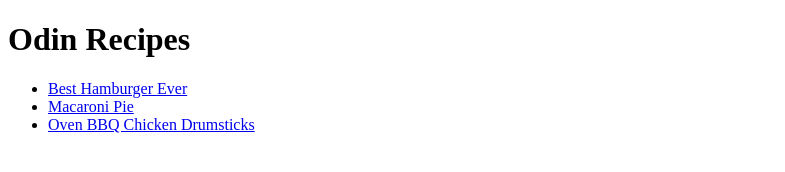
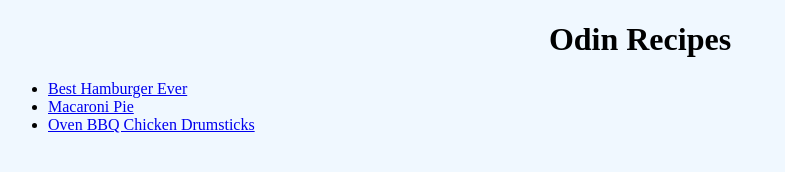
Before and after one commit to tyrelcoward/odin-recipes, a plain HTML site: page index.html in a window 1280 px wide. Shown: the whole page, without its empty margins (0-785 px from the left). Drawn offline with Linux system fonts and the light colour scheme.

Commit message:
Add styel.css and external link

```diff
--- a/index.html
+++ b/index.html
@@ -4,11 +4,12 @@
     <head>
         <meta charset="UTF-8">
         <title>Odin Recipes</title>
+        <link rel="stylesheet" href="style.css">
 
     </head>
 
     <body>
-        <h1>Odin Recipes</h1>
+        <h1 class="logo">Odin Recipes</h1>
         <ul>
             <li><a href="recipes/burger.html">Best Hamburger Ever</a></li>
             <li><a href="recipes/macaronipie.html">Macaroni Pie</a></li>
--- /dev/null
+++ b/style.css
@@ -0,0 +1,6 @@
+.logo {
+    text-align:center;
+}
+body {
+    background-color:aliceblue;
+}
```
